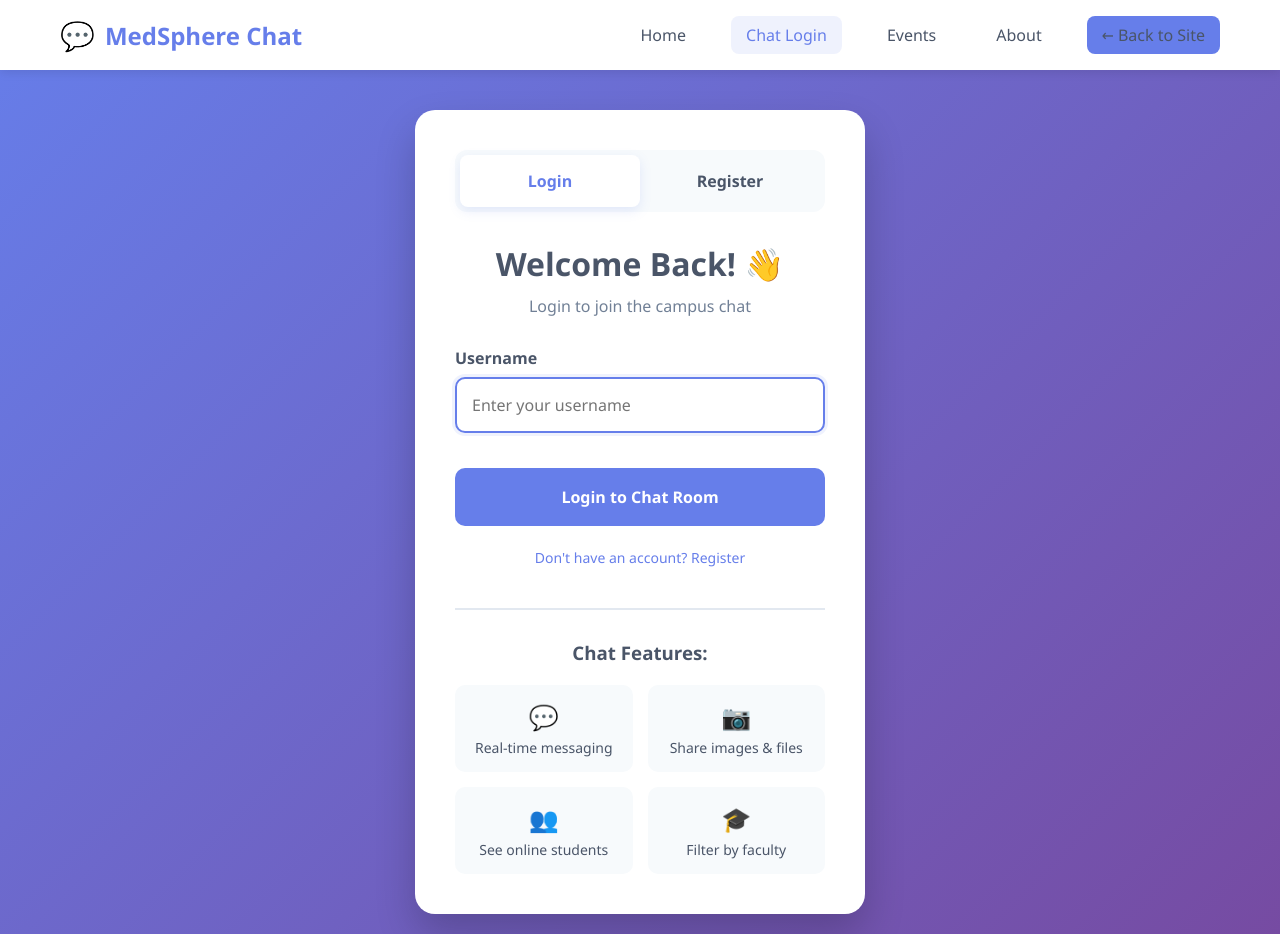
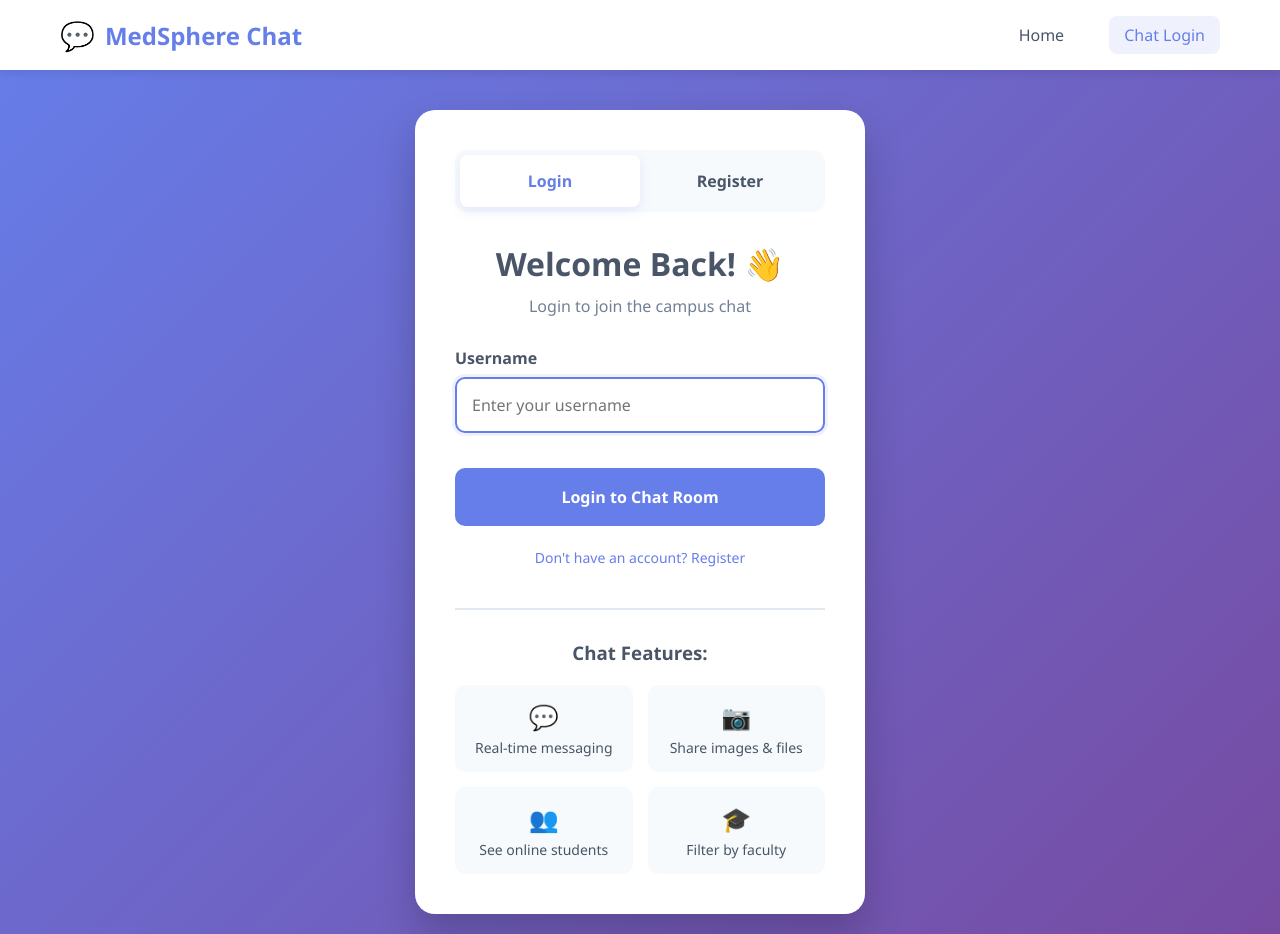
Before and after one commit to theboymide/medsphere1, a plain HTML site: page chat-register.html in a window 1280 px wide. Drawn offline with Linux system fonts and the light colour scheme.

Commit message:
Update chat-register.html

```diff
--- a/chat-register.html
+++ b/chat-register.html
@@ -285,9 +285,6 @@
             <div class="nav-links">
                 <a href="index.html">Home</a>
                 <a href="chat-register.html" class="active">Chat Login</a>
-                <a href="events.html">Events</a>
-                <a href="about.html">About</a>
-                <a href="index.html" class="back-to-site">← Back to Site</a>
             </div>
         </div>
     </nav>
@@ -315,7 +312,7 @@
                     <input type="text" id="loginUsername" placeholder="Enter your username" required>
                 </div>
 
-                <button type="button" class="auth-btn" onclick="login()">
+                <button type="button" class="auth-btn" onclick="login">
                     Login to Chat Room
                 </button>
             </form>
```
